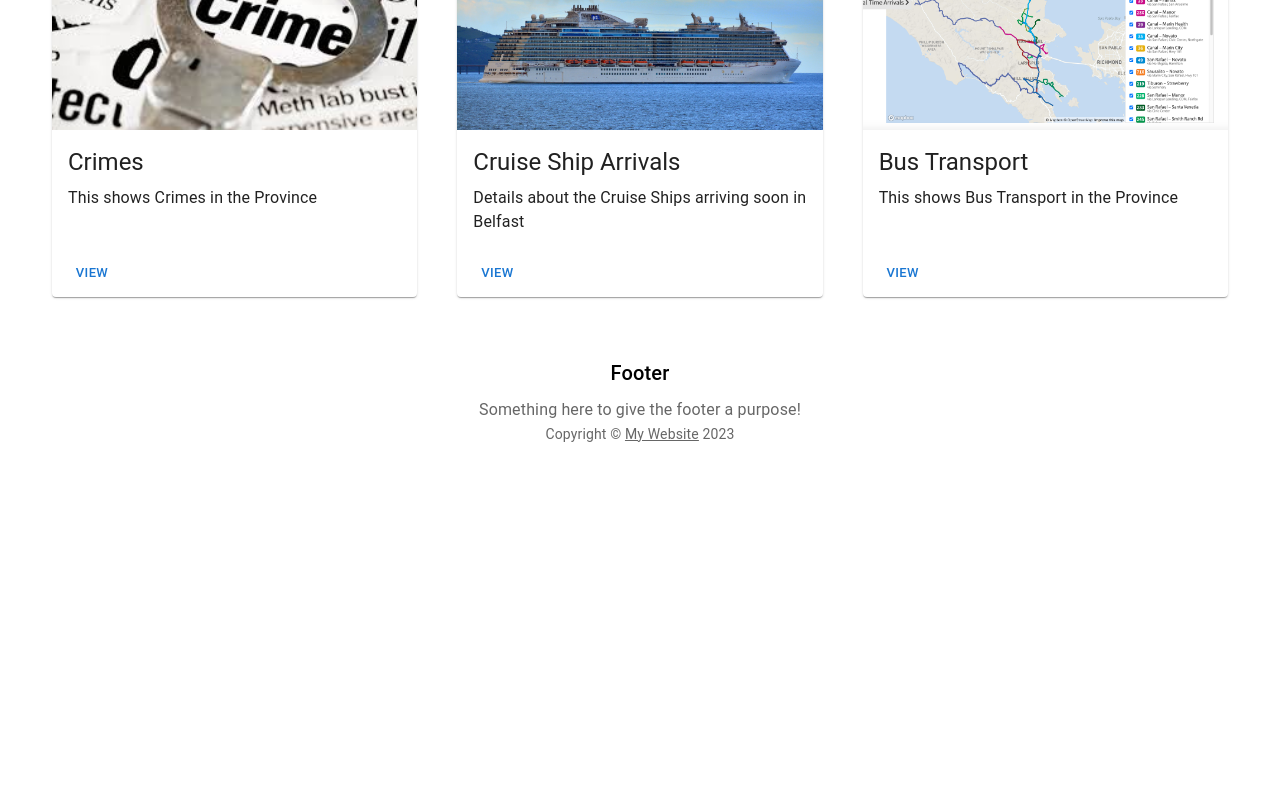
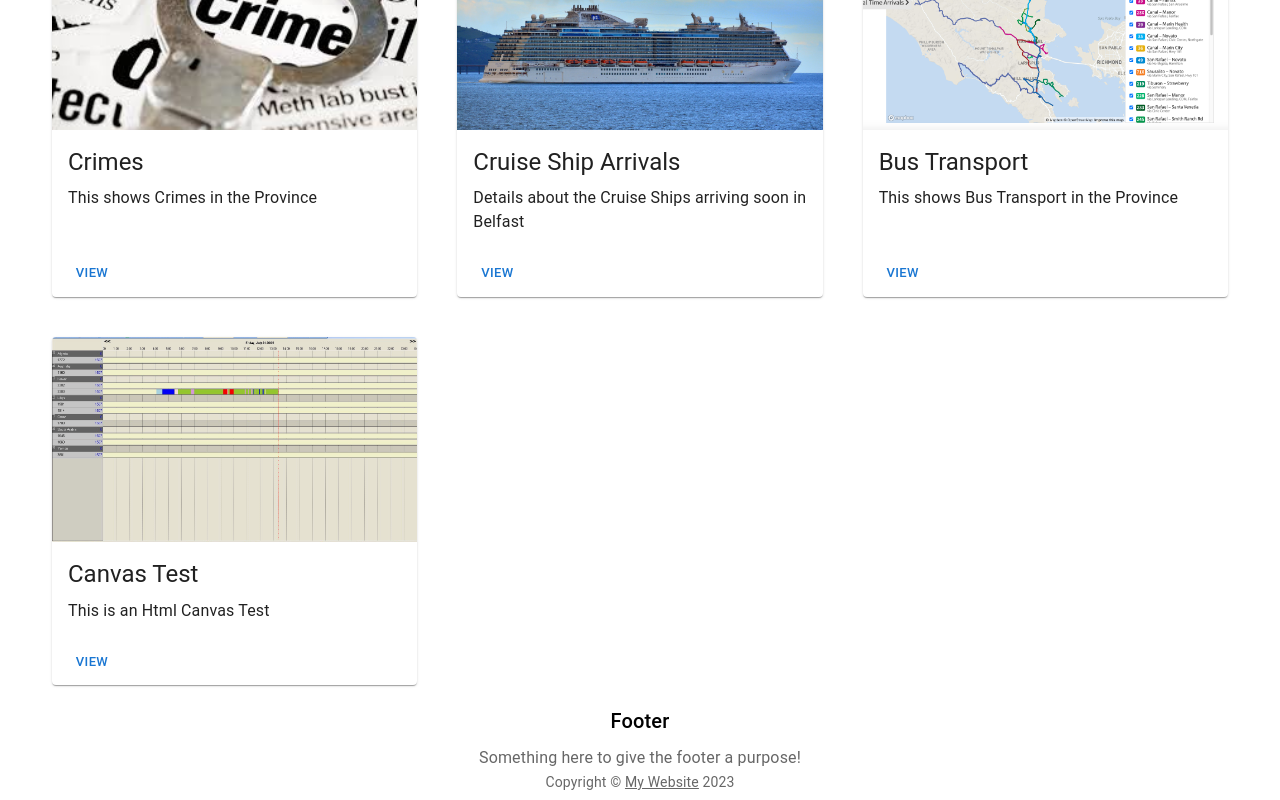
Before and after one commit to 11646729/golf-3, a React (Create React App) app in the folder frontend/: page / in a window 1280 px wide. Shown: the part 720-1520 px from the top of the page. Before the commit the page ends 1172 px from the top, so only its background shows below. Built offline with nearby package versions, Linux system fonts and the light colour scheme.

Commit message:
Mosdified remaining cards to use mui

```diff
--- a/frontend/src/cards/CanvasTestCard.jsx
+++ b/frontend/src/cards/CanvasTestCard.jsx
@@ -7,38 +7,23 @@ import {
   CardContent,
   CardMedia,
   Typography,
-  makeStyles,
-} from "@material-ui/core"
-
-const useStyles = makeStyles((theme) => ({
-  cardGrid: {
-    paddingTop: theme.spacing(8),
-    paddingBottom: theme.spacing(8),
-  },
-  card: {
-    height: "100%",
-    display: "flex",
-    flexDirection: "column",
-  },
-  cardMedia: {
-    paddingTop: "56.25%", // 16:9
-  },
-  cardContent: {
-    flexGrow: 1,
-  },
-}))
+} from "@mui/material"
 
 const CanvasTestCard = () => {
-  const classes = useStyles()
-
   return (
-    <Card className={classes.card}>
+    <Card
+      sx={{
+        height: "100%",
+        display: "flex",
+        flexDirection: "column",
+      }}
+    >
       <CardMedia
-        className={classes.cardMedia}
+        sx={{ paddingTop: "56.25%" }}
         image="/static/images/eSeismic Canvas Test.png"
         title="Canvas Test"
       />
-      <CardContent className={classes.cardContent}>
+      <CardContent sx={{ flexGrow: 1 }}>
         <Typography gutterBottom variant="h5" component="h2">
           Canvas Test
         </Typography>
--- a/frontend/src/components/Album.jsx
+++ b/frontend/src/components/Album.jsx
@@ -8,7 +8,7 @@ import GolfCoursesCard from "../cards/GolfCoursesCard"
 import NearbyCrimesCard from "../cards/NearbyCrimesCard"
 import CruiseCard from "../cards/CruiseCard"
 import BusRoutesCard from "../cards/BusRoutesCard"
-// import CanvasTestCard from "../cards/CanvasTestCard"
+import CanvasTestCard from "../cards/CanvasTestCard"
 
 // const useStyles = makeStyles((theme) => ({
 //   icon: {
@@ -114,7 +114,7 @@ const Album = () => {
               <BusRoutesCard />
             </Grid>
             <Grid item sm={4} style={{ padding: 20 }}>
-              {/* <CanvasTestCard /> */}
+              <CanvasTestCard />
             </Grid>
           </Grid>
         </Container>
--- a/frontend/src/components/CopyRight.jsx
+++ b/frontend/src/components/CopyRight.jsx
@@ -4,7 +4,7 @@ import { Typography, Link } from "@mui/material"
 const CopyRight = () => (
   <Typography variant="body2" color="textSecondary" align="center">
     {"Copyright © "}
-    <Link color="inherit" href="https://material-ui.com/">
+    <Link color="inherit" href="https://mui.com/">
       My Website
     </Link>
     {` ${new Date().getFullYear()}`}
```
